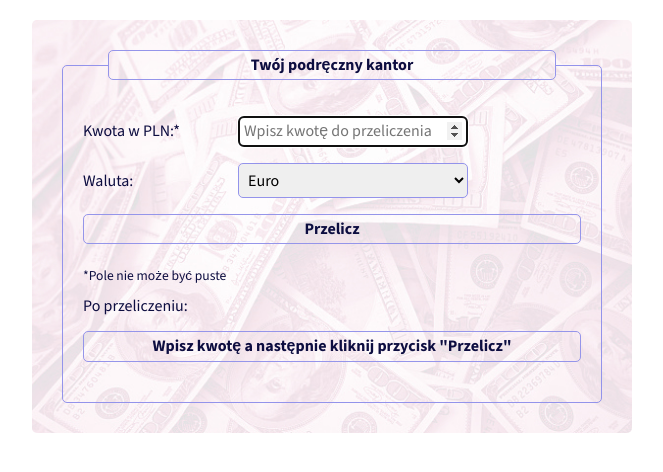
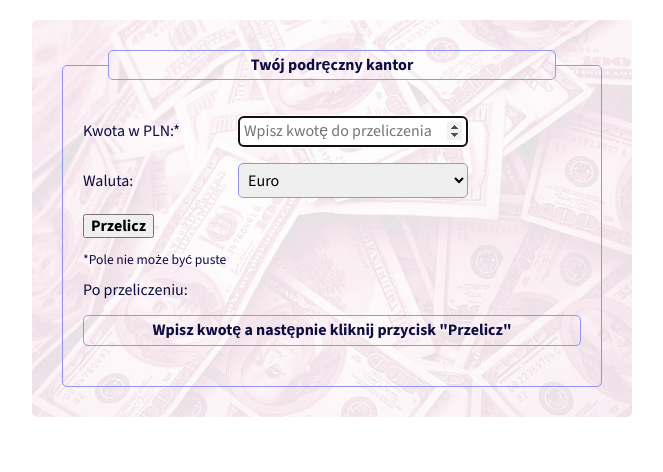
Before and after one commit to DominikaBuczekSzkowron/currency-converter-react, a React (Create React App) app: page / in a window 1280 px wide. Shown: the top 472 px of the page, without its empty margins (308-971 px from the left). Built offline with nearby package versions, Linux system fonts and the light colour scheme.

Commit message:
remove Button component; code formating

```diff
--- a/src/Form/Button/button.css
+++ /dev/null
@@ -1,14 +0,0 @@
-.form__button {
-    width: 100%;
-    margin-bottom: 10px;
-    background: transparent;
-    border: 1px solid hsl(240, 67%, 75%);
-    padding: 5px;
-    border-radius: 5px;
-    color: hsl(240, 67%, 15%);
-}
-
-.form__button:hover {
-    border: 1px solid hsl(240, 67%, 40%);
-    cursor: pointer;
-}
--- a/src/Form/Button/button.js
+++ /dev/null
@@ -1,9 +0,0 @@
-import "./button.css";
-
-const Button = () => (
-    <button
-        className="form__button">
-        <strong>Przelicz</strong>
-    </button>
-);
-export default Button;
--- a/src/Form/form.js
+++ b/src/Form/form.js
@@ -3,7 +3,6 @@ import { useState } from "react";
 import { currencies } from "../utils/currencies.js";
 import Header from "./Header/header";
 import LabelText from "./LabelText/LabelText";
-import Button from "./Button/button";
 import { CurrencySelector } from "./CurrencySelector/CurrencySelector";
 import { Result } from "./Result/Result";
 import { InputAmount } from "./InputAmount/InputAmount";
@@ -11,19 +10,20 @@ import { InputAmount } from "./InputAmount/InputAmount";
 const Form = () => {
   const [currency, setCurrency] = useState(currencies[0].symbol);
   const [amountToConvert, setAmountToConvert] = useState(null);
-    const [resultText, setResultText] = useState("Wpisz kwotę a następnie kliknij przycisk \"Przelicz\"");
+  const [resultText, setResultText] = useState(
+    'Wpisz kwotę a następnie kliknij przycisk "Przelicz"'
+  );
   const convert = (ev) => {
     ev.preventDefault();
 
     const rate = currencies.find((c) => currency === c.symbol).rate;
     const result = amountToConvert / rate;
     setResultText(`${amountToConvert} PLN to ${result.toFixed(2)} ${currency}`);
-    }
-    const onSelectChange = ({ target }) => (setCurrency(target.value));
+  };
+  const onSelectChange = ({ target }) => setCurrency(target.value);
 
-    return <form
-        onSubmit={convert}
-        className="form">
+  return (
+    <form onSubmit={convert} className="form">
       <fieldset className="form__fieldset">
         <Header title="Twój podręczny kantor" />
         <p>
@@ -36,12 +36,15 @@ const Form = () => {
           />
         </p>
 
-            <Button />
+        <button className="form__button">
+          <strong>Przelicz</strong>
+        </button>
+
         <p className="form__note">*Pole nie może być puste</p>
         <LabelText text="Po przeliczeniu:" />
         <Result valueText={resultText} />
-
       </fieldset>
     </form>
+  );
 };
 export default Form;
```
Lines whose indentation alone changed are shown as unchanged.
